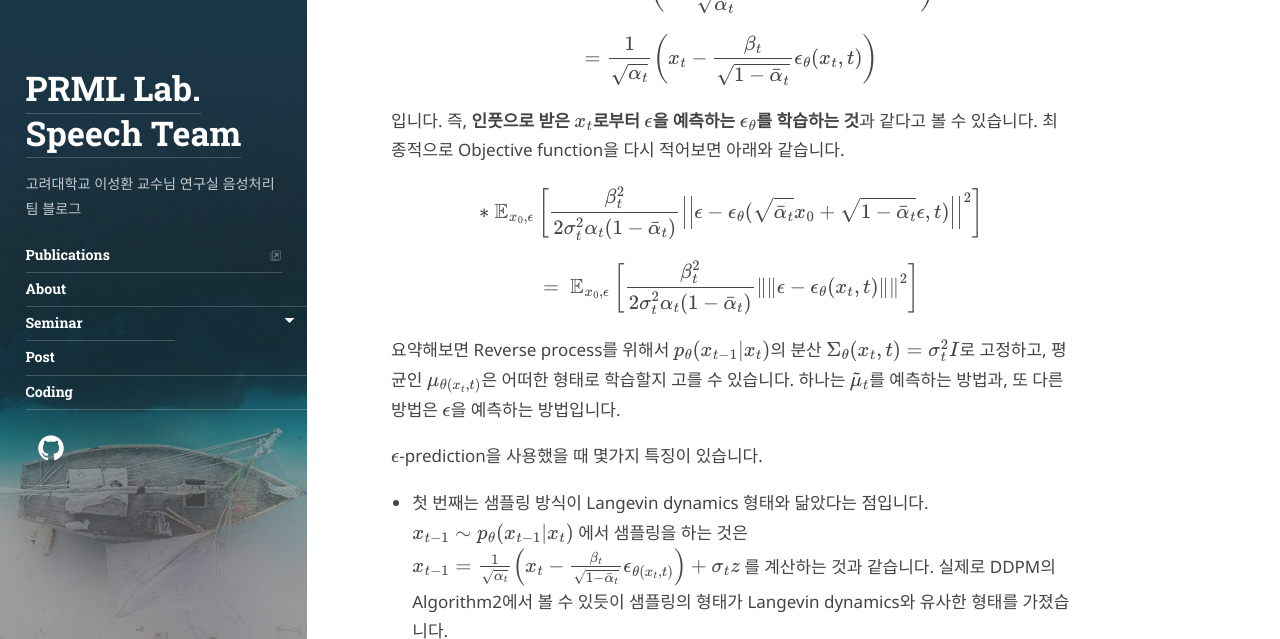
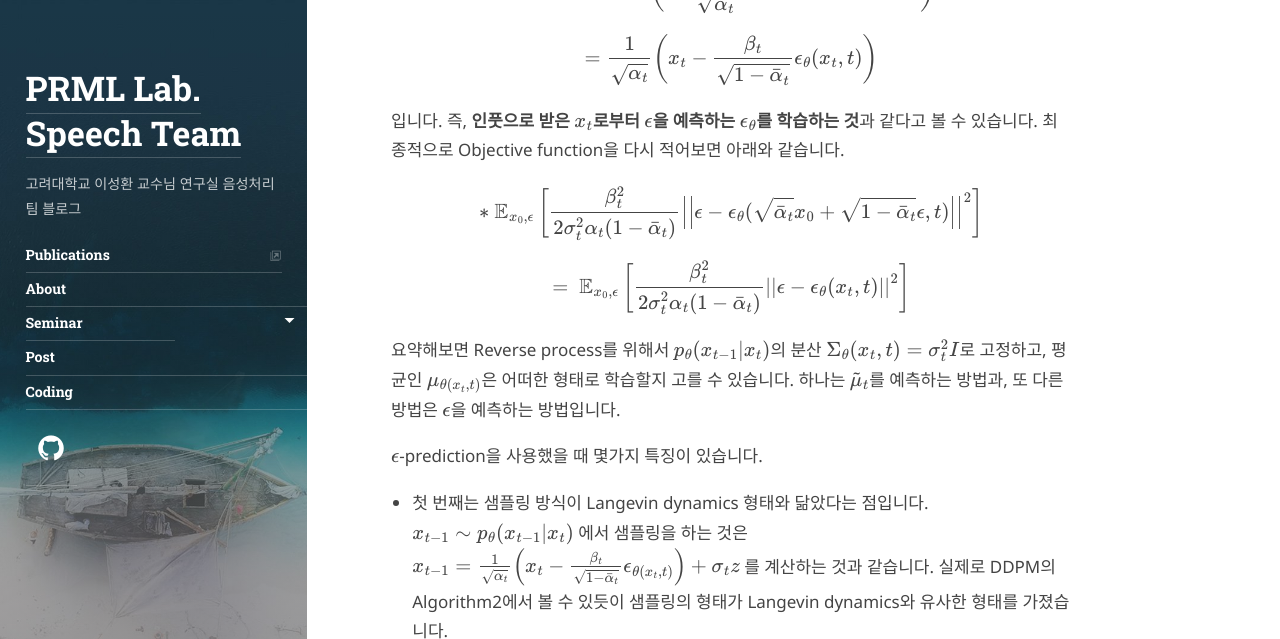
Before and after one commit to speech-team-korea/speech-team-korea.github.io, a Jekyll site: the page built from _posts/generative-model/2023-12-07-DDPM.md, in a window 1280 px wide and 900 px high, scrolled down 11257 px, cut to the strip 0-639 px from the top of the window. Built offline with Jekyll 4.4.1, drawn with Linux system fonts in a browser that asks for light colours; some web fonts are replaced; comment, search, counter and statistics services are not loaded; some of the changed text lies outside the part shown.

Commit message:
1207_DDPM_수식수정

```diff
--- a/_posts/generative-model/2023-12-07-DDPM.md
+++ b/_posts/generative-model/2023-12-07-DDPM.md
@@ -211,7 +211,7 @@
 최종 Ojective function은 아래와 같이 표현할 수 있습니다.
 
 $$
-= \mathbb{E}_q \left[ D_{KL}(q(x_T |x_0) || p(x_T))  +  \sum_{t>1} D_{KL}(q(x_{t-1} |x_t,x_0) || p_\theta(x_{t-1}|x_t))- \log p_\theta(x_0|x_1) \right]
+= \mathbb{E}_q \left[ D_{KL}(q(x_T |x_0) || p(x_T))  +  \sum_{t>1} D_{KL}(q(x_{t-1} |x_t,x_0) || p_\theta(x_{t-1}|x_t))- \log p_\theta(x_0|x_1) \right] **
 $$
 
 ### Objective에서 바라본 VAE 와의 연관성
@@ -299,7 +299,7 @@
 $$
 
 $$
-= \ \mathbb{E}_{x_{0},\epsilon} \left[\frac{\beta^2_t}{2\sigma^2_t\alpha_t(1-\bar{\alpha}_t)} \left\|\left\| \epsilon - \epsilon_\theta(x_t,t)\right\|\right\|^2 \right]
+= \ \mathbb{E}_{x_{0},\epsilon} \left[\frac{\beta^2_t}{2\sigma^2_t\alpha_t(1-\bar{\alpha}_t)} \left|\left| \epsilon - \epsilon_\theta(x_t,t)\right|\right|^2 \right]
 $$
 
 요약해보면 Reverse process를 위해서 $p_ \theta(x_{t-1}\|x_ t)$의 분산 $\Sigma_\theta(x_t,t) =\sigma^2_ {t} I$로 고정하고, 평균인 $\mu_ {\theta(x_t,t)}$은 어떠한 형태로 학습할지 고를 수 있습니다. 하나는 $\tilde{\mu}_{t}$를 예측하는 방법과, 또 다른 방법은 $\epsilon$을 예측하는 방법입니다.
```
